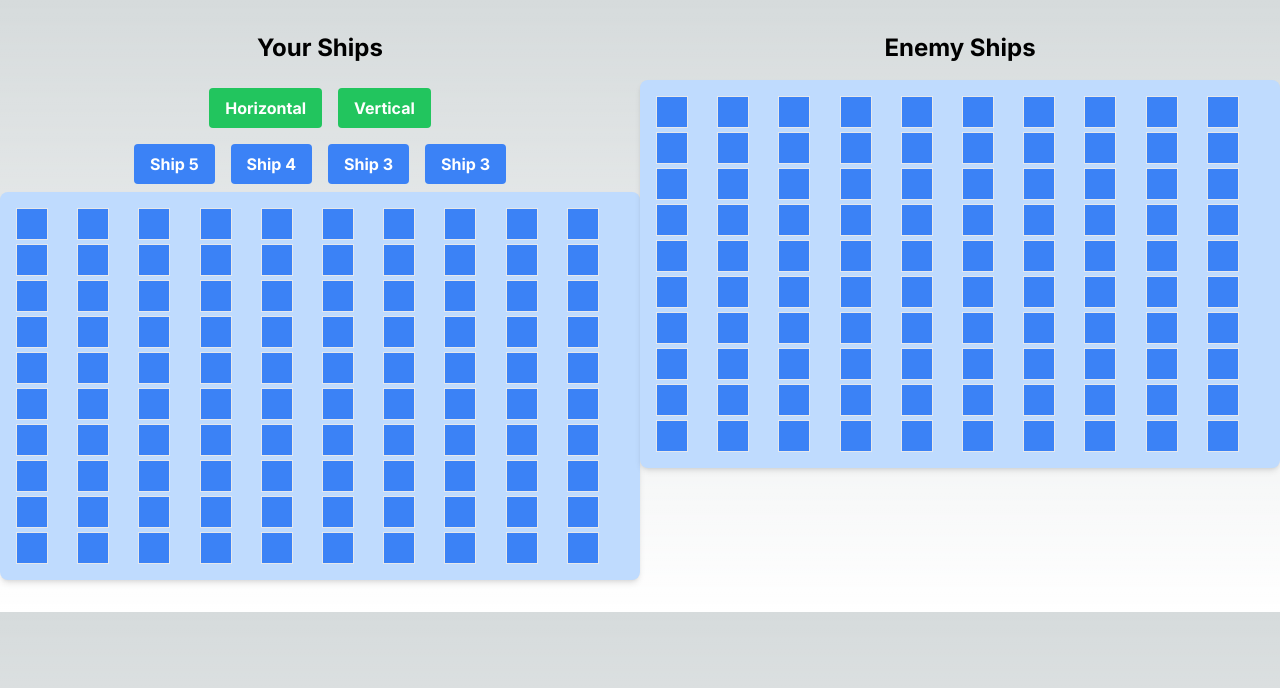
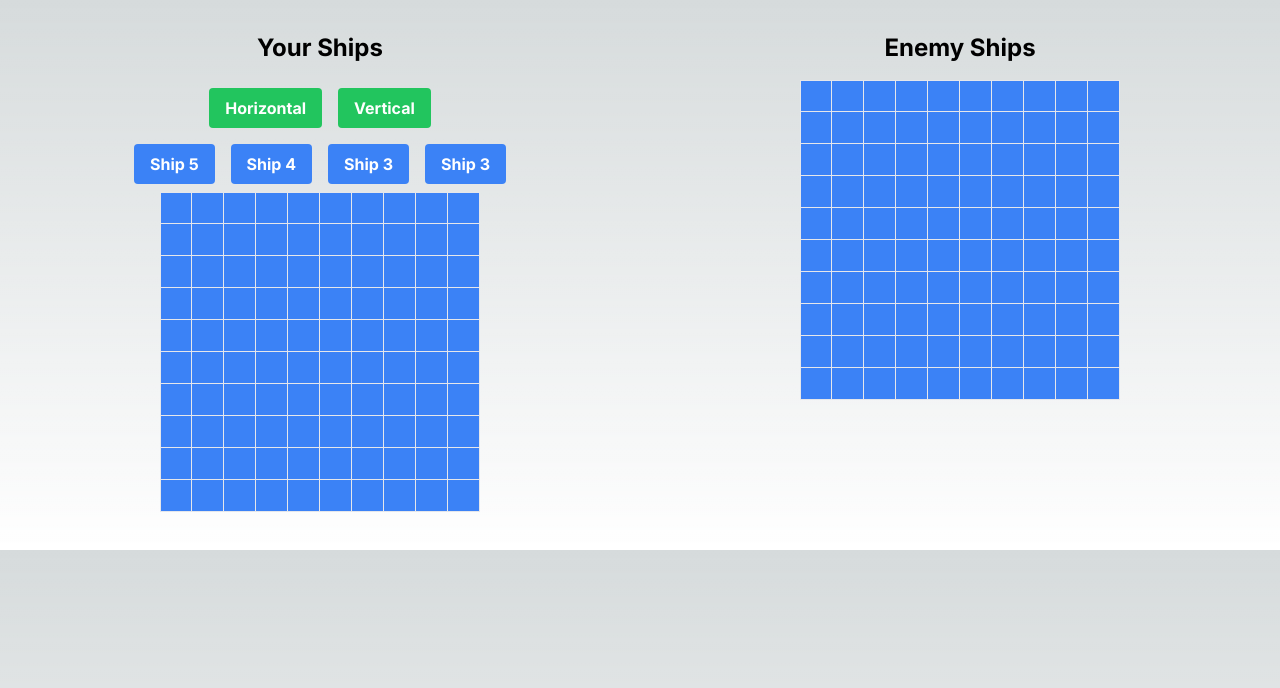
Before and after one commit to seeincodes/ferry-battleship, a Next.js app: page / in a window 1280 px wide. Shown: the top 688 px of the page. Built offline with nearby package versions, Linux system fonts and the light colour scheme.

Commit message:
styling of grids

```diff
--- a/src/app/components/GameBoard.tsx
+++ b/src/app/components/GameBoard.tsx
@@ -4,19 +4,34 @@ import { Cell } from "../utils/placeships";
 interface GameBoardProps {
   grid: Cell[][];
   onCellClick: (row: number, col: number) => void;
+  showShips: boolean; // New prop to determine if ships should be shown
 }
 
-export default function GameBoard({ grid, onCellClick }: GameBoardProps) {
+export default function GameBoard({
+  grid,
+  onCellClick,
+  showShips,
+}: GameBoardProps) {
   return (
-    <div className='grid grid-cols-10 gap-1 p-4 bg-blue-200 rounded-lg shadow-md'>
-      {grid.map((row, rowIndex) =>
-        row.map((cell, colIndex) => {
-          let cellStyle = "w-8 h-8 border border-gray-200 ";
+    <div className='inline-block'>
+      {grid.map((row, rowIndex) => (
+        <div className='flex' key={rowIndex}>
+          {row.map((cell, colIndex) => {
+            let cellStyle = "w-8 h-8 ";
             if (cell.isHit) {
-            cellStyle += cell.isShip ? "bg-red-500" : "bg-blue-300";
+              cellStyle += cell.isShip ? "bg-green-500" : "bg-red-500";
+            } else if (showShips && cell.isShip) {
+              cellStyle += "bg-gray-500";
             } else {
               cellStyle += "bg-blue-500 hover:bg-blue-600";
             }
+
+            // Apply border styles
+            cellStyle += " border-gray-200 ";
+            if (rowIndex === 0) cellStyle += " border-t ";
+            if (colIndex === 0) cellStyle += " border-l ";
+            cellStyle += " border-b border-r ";
+
             return (
               <div
                 key={`${rowIndex}-${colIndex}`}
@@ -24,8 +39,9 @@ export default function GameBoard({ grid, onCellClick }: GameBoardProps) {
                 onClick={() => onCellClick(rowIndex, colIndex)}
               />
             );
-        })
-      )}
+          })}
+        </div>
+      ))}
     </div>
   );
 }
--- a/src/app/game.tsx
+++ b/src/app/game.tsx
@@ -35,6 +35,15 @@ const MainGameScreen = () => {
   const [orientation, setOrientation] = useState("horizontal");
 
   const handleCellClick = (row: number, col: number) => {
+    if (computerViewGrid[row][col].isHit) return; // Prevent re-hitting the same cell
+
+    const hit = computerGrid[row][col].isShip; // Check if there's a ship in the actual computer grid
+    const newGrid = [...computerViewGrid];
+    newGrid[row] = [...newGrid[row]];
+    newGrid[row][col] = { ...newGrid[row][col], isHit: true, isShip: hit };
+
+    setComputerViewGrid(newGrid);
+
     if (selectedShipIndex !== null) {
       const shipLength = shipsToPlace[selectedShipIndex].length;
 
@@ -107,16 +116,20 @@ const MainGameScreen = () => {
             </button>
           ))}
         </div>
-        <GameBoard grid={playerGrid} onCellClick={handleCellClick} />{" "}
-        {/* Player's board with ships */}
+        <GameBoard
+          grid={playerGrid}
+          onCellClick={handleCellClick}
+          showShips={true}
+        />
       </div>
+      {/* Computer's board */}
       <div className='text-center md:w-1/2'>
-        {/* Computer's board */}
         <h2 className='text-2xl font-bold mb-4'>Enemy Ships</h2>
         <GameBoard
           grid={computerViewGrid}
           onCellClick={handlePlayerAttack}
-        />{" "}
+          showShips={false}
+        />
       </div>
     </div>
   );
```
Lines whose indentation alone changed are shown as unchanged.
